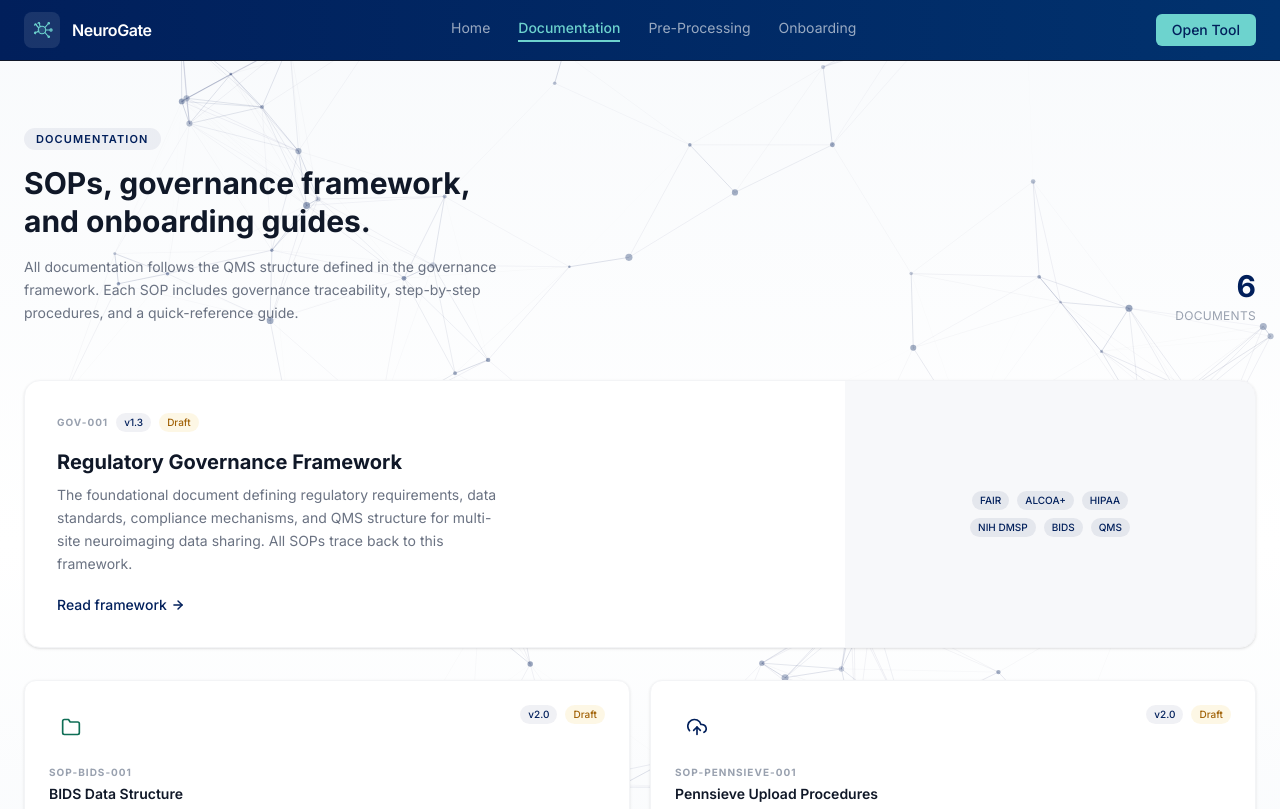
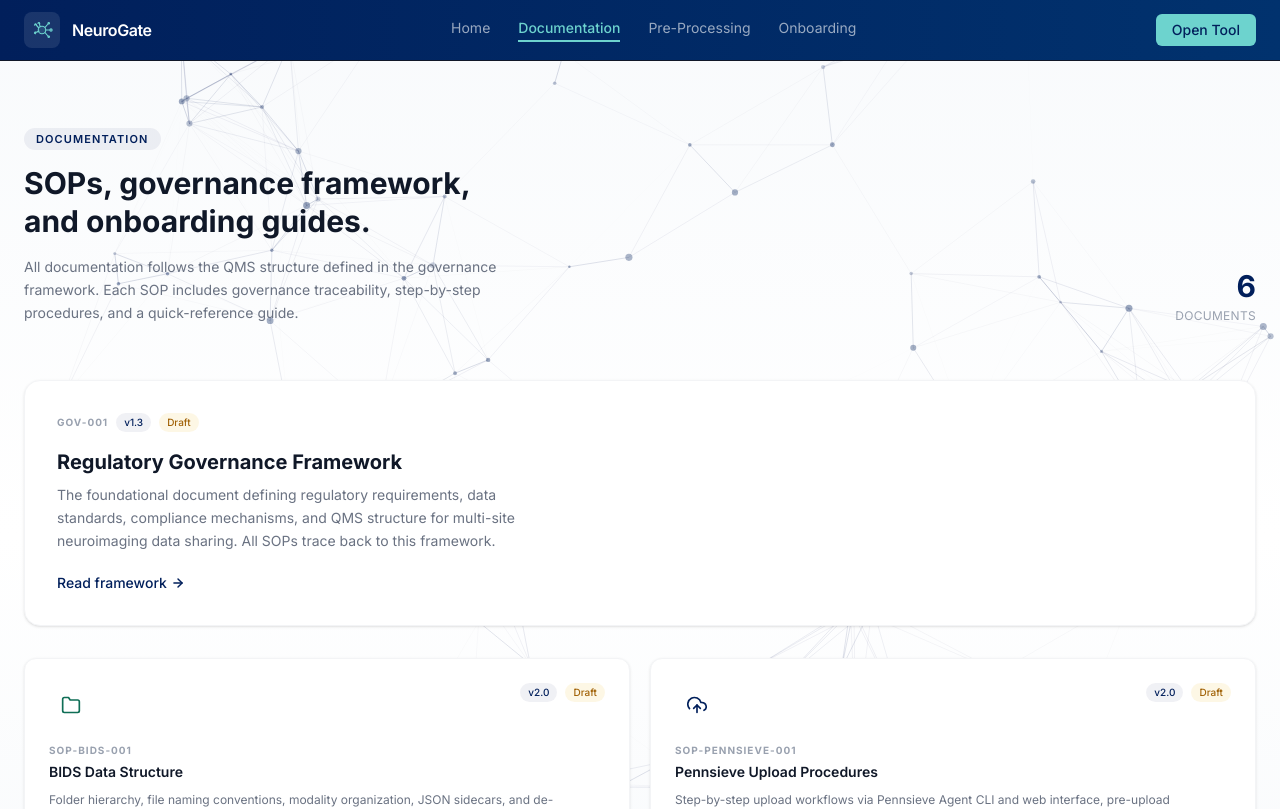
Before and after one commit to brandonbach44-sudo/Neurogate-Protocol, a React (Vite) app: page /docs in a window 1280 px wide. Shown: the top 809 px of the page. Built offline with nearby package versions, Linux system fonts and the light colour scheme.

Commit message:
Fix Vercel build types, add doc styling, remove framework tags from docs page

```diff
--- a/src/pages/DocsPage.tsx
+++ b/src/pages/DocsPage.tsx
@@ -99,8 +99,7 @@ export default function DocsPage() {
           to="/docs/gov-001"
           className="no-underline group block rounded-2xl border border-gray-100 bg-white shadow-sm hover:shadow-md transition-all duration-300 overflow-hidden"
         >
-          <div className="grid grid-cols-3">
-            <div className="col-span-2 p-8">
+          <div className="p-8">
             <div className="flex items-center gap-2 mb-4">
               <span className="text-[10px] font-bold uppercase tracking-widest text-gray-400">GOV-001</span>
               <span className="text-[10px] font-medium px-2 py-0.5 rounded-full" style={{ backgroundColor: 'rgba(1,31,91,0.06)', color: '#011F5B' }}>v1.3</span>
@@ -109,7 +108,7 @@ export default function DocsPage() {
             <h2 className="text-xl font-bold text-gray-900 mb-2 group-hover:text-[#011F5B] transition-colors">
               Regulatory Governance Framework
             </h2>
-              <p className="text-sm text-gray-500 leading-relaxed max-w-md">
+            <p className="text-sm text-gray-500 leading-relaxed max-w-lg">
               The foundational document defining regulatory requirements, data standards,
               compliance mechanisms, and QMS structure for multi-site neuroimaging data sharing.
               All SOPs trace back to this framework.
@@ -120,18 +119,6 @@ export default function DocsPage() {
                 <line x1="5" y1="12" x2="19" y2="12" />
                 <polyline points="12 5 19 12 12 19" />
               </svg>
-              </div>
-            </div>
-            <div className="flex items-center justify-center" style={{ backgroundColor: 'rgba(1,31,91,0.03)' }}>
-              <div className="text-center">
-                <div className="flex flex-wrap justify-center gap-2 max-w-[180px]">
-                  {['FAIR', 'ALCOA+', 'HIPAA', 'NIH DMSP', 'BIDS', 'QMS'].map((tag) => (
-                    <span key={tag} className="text-[10px] font-medium px-2 py-0.5 rounded-full" style={{ backgroundColor: 'rgba(1,31,91,0.08)', color: '#011F5B' }}>
-                      {tag}
-                    </span>
-                  ))}
-                </div>
-              </div>
             </div>
           </div>
         </Link>
```
Lines whose indentation alone changed are shown as unchanged.
